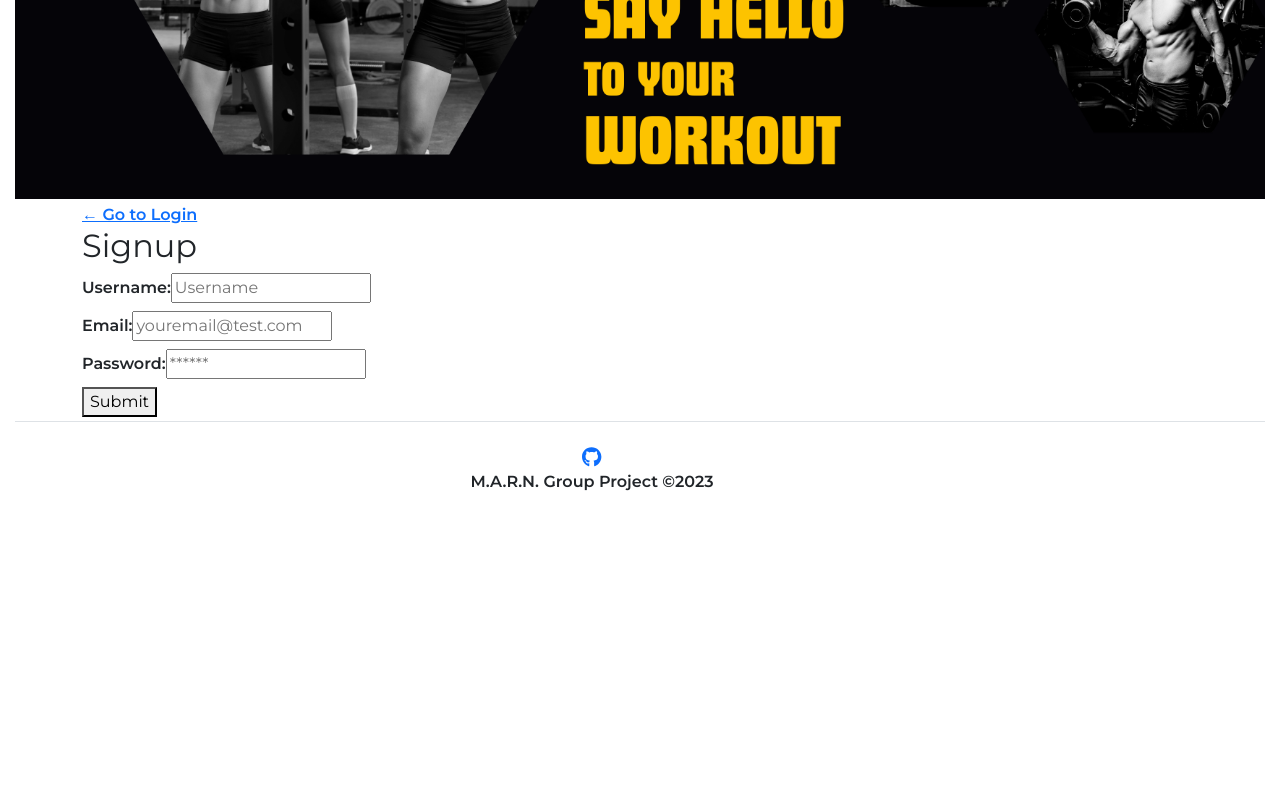
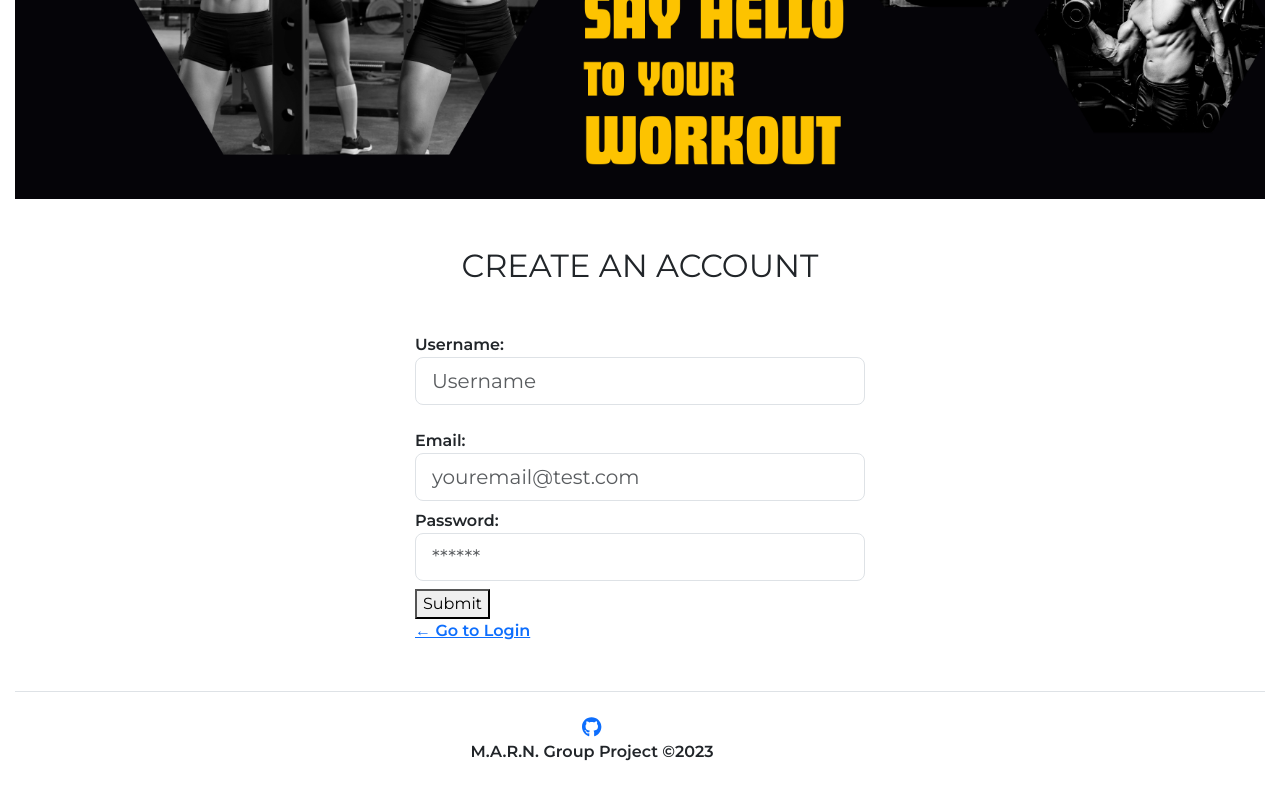
Before and after one commit to Mpacct/Fitness-Application, a React (Create React App) app in the folder client/: page /signup in a window 1280 px wide. Shown: the part 376-1176 px from the top of the page. Before the commit the page ends 909 px from the top, so only its background shows below. Built offline with nearby package versions, Linux system fonts and the light colour scheme.

Commit message:
signup form styling

```diff
--- a/client/src/pages/Signup.js
+++ b/client/src/pages/Signup.js
@@ -30,18 +30,25 @@ function Signup(props) {
     };
 
     return (
-        <div className="container my-1">
-            <Link to="/login">← Go to Login</Link>
+        <div>
+        <section className="mask d-flex align-items-center" >
+            <div className="container h-100">
+                <div className="row d-flex justify-content-center align-items-center h-100">
+                <div className="col-12 col-md-9 col-lg-7 col-xl-6">
+                    <div className="border-radius: 15px;">
+                        <div className="card-body p-5">
 
-            <h2>Signup</h2>
+
+            <h2 class="text-uppercase text-center mb-5">Create an account</h2>
             <form onSubmit={handleFormSubmit}>
-                <div className="flex-row space-between my-2">
+                <div className="form-outline mb-4">
                     <label htmlFor="username">Username:</label>
                     <input
                         placeholder="Username"
                         name="username"
                         type="username"
                         id="username"
+                        className="form-control form-control-lg"
                         onChange={handleChange}
                     />
                 </div>
@@ -52,6 +59,7 @@ function Signup(props) {
                         name="email"
                         type="email"
                         id="email"
+                        className="form-control form-control-lg"
                         onChange={handleChange}
                     />
                 </div>
@@ -62,13 +70,21 @@ function Signup(props) {
                         name="password"
                         type="password"
                         id="pwd"
+                        className="form-control form-control-lg"
                         onChange={handleChange}
                     />
                 </div>
                 <div className="flex-row flex-end">
                     <button type="submit">Submit</button>
                 </div>
+                <Link to="/login">← Go to Login</Link>
             </form>
+            </div>
+            </div>
+            </div>
+            </div>
+            </div>
+        </section>
         </div>
     );
 }
```
